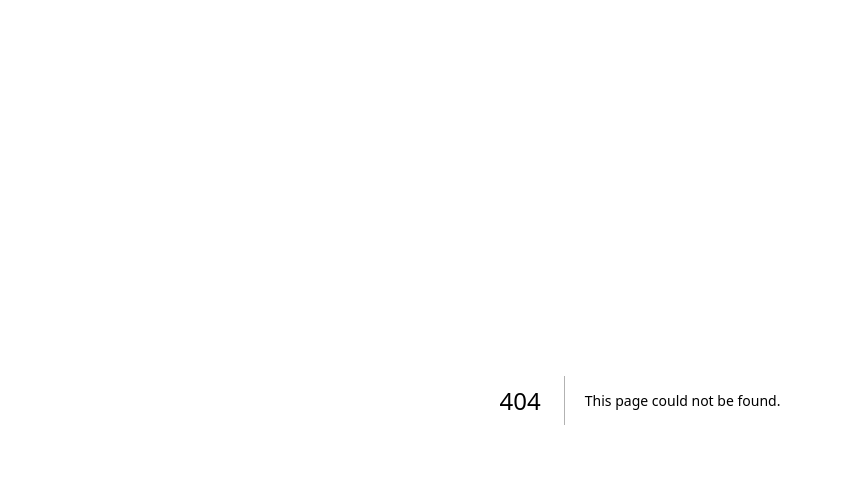
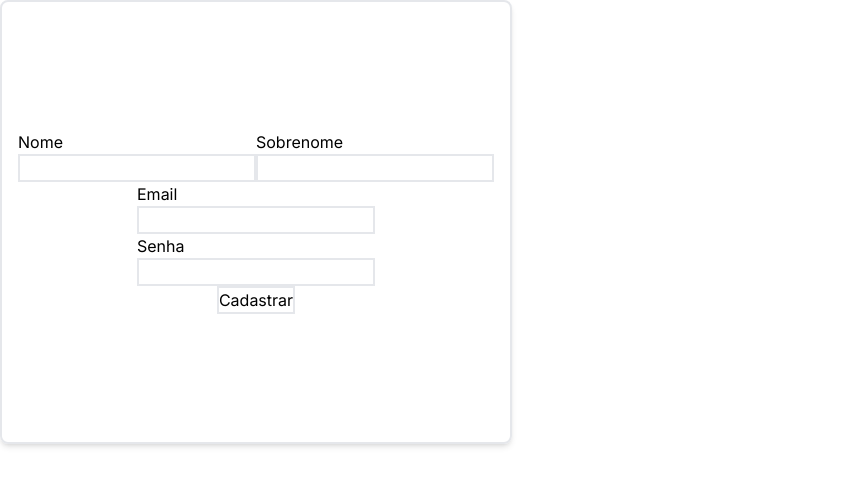
Before and after one commit to WallysFerreira/Sorveteria, a Next.js app in the folder frontend/sorveteria/: page /cadastro in a window 1280 px wide. Before the commit this address had no page. Shown: the top 486 px of the page, without its empty margins (0-843 px from the left). Built offline with nearby package versions, Linux system fonts and the light colour scheme.

Commit message:
criar formulario de cadastro de conta

```diff
--- /dev/null
+++ b/frontend/sorveteria/src/app/(contas)/cadastro/page.js
@@ -0,0 +1,29 @@
+export default function Page() {
+    return (
+        <form action={null} className="h-3/5 w-2/5 px-48 py-32 border-2 rounded-lg shadow-md flex flex-col justify-around items-center">
+            <div className="flex flex-row">
+                <div className="flex flex-col">
+                    <label htmlFor="nome">Nome</label>
+                    <input className="border-2" type="text" name="nome" id="nome" required />
+                </div>
+
+                <div className="flex flex-col">
+                    <label htmlFor="sobrenome">Sobrenome</label>
+                    <input className="border-2" type="text" name="sobrenome" id="sobrenome" required />
+                </div>
+            </div>
+
+            <div className="flex flex-col">
+                <label htmlFor="email">Email</label>
+                <input className="border-2" type="email" name="email" id="email" required />
+            </div>
+
+            <div className="flex flex-col">
+                <label htmlFor="senha">Senha</label>
+                <input className="border-2" type="senha" name="senha" id="senha" required />
+            </div>
+
+            <button className="border-2" type="submit">Cadastrar</button>
+        </form>
+    )
+}
```
